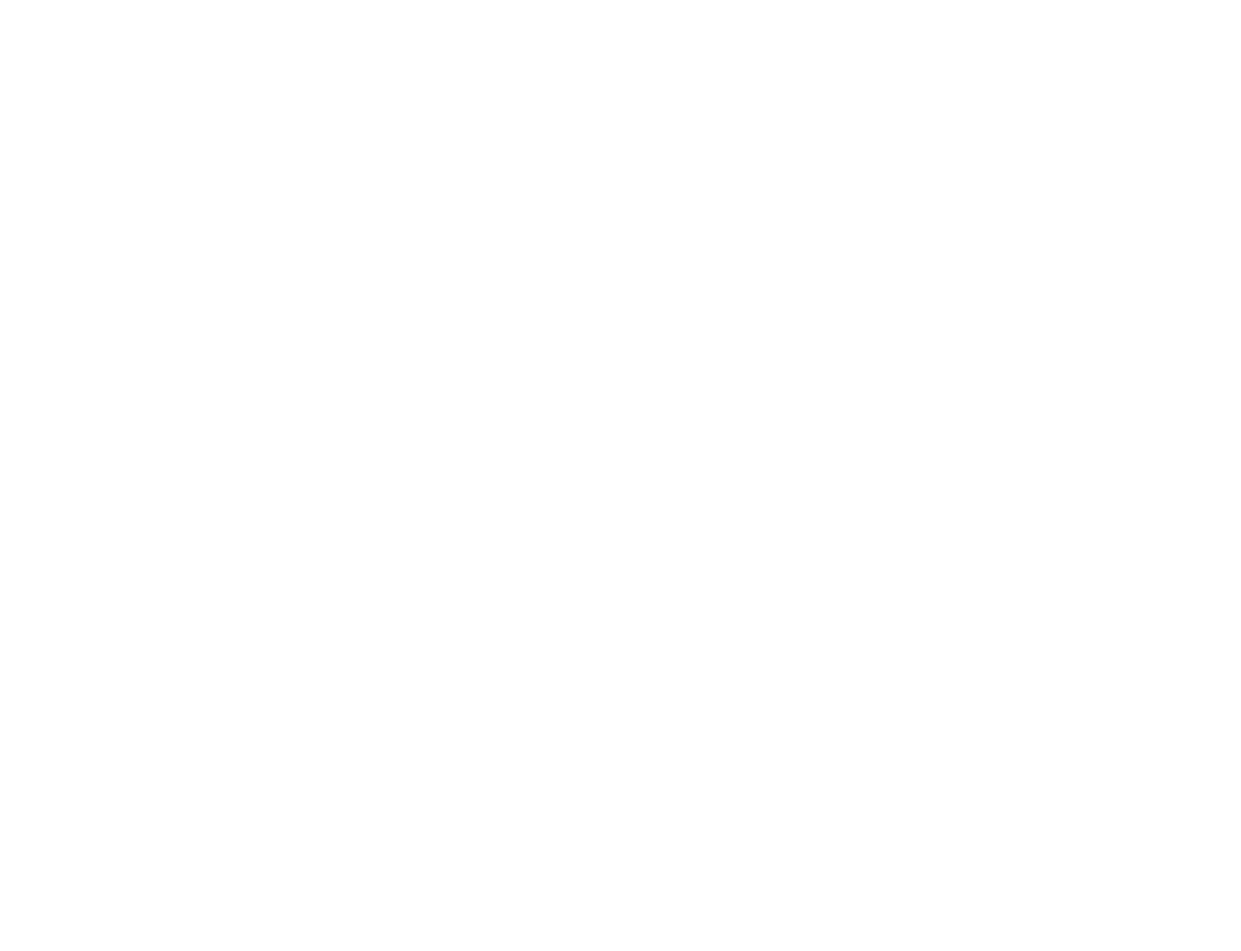
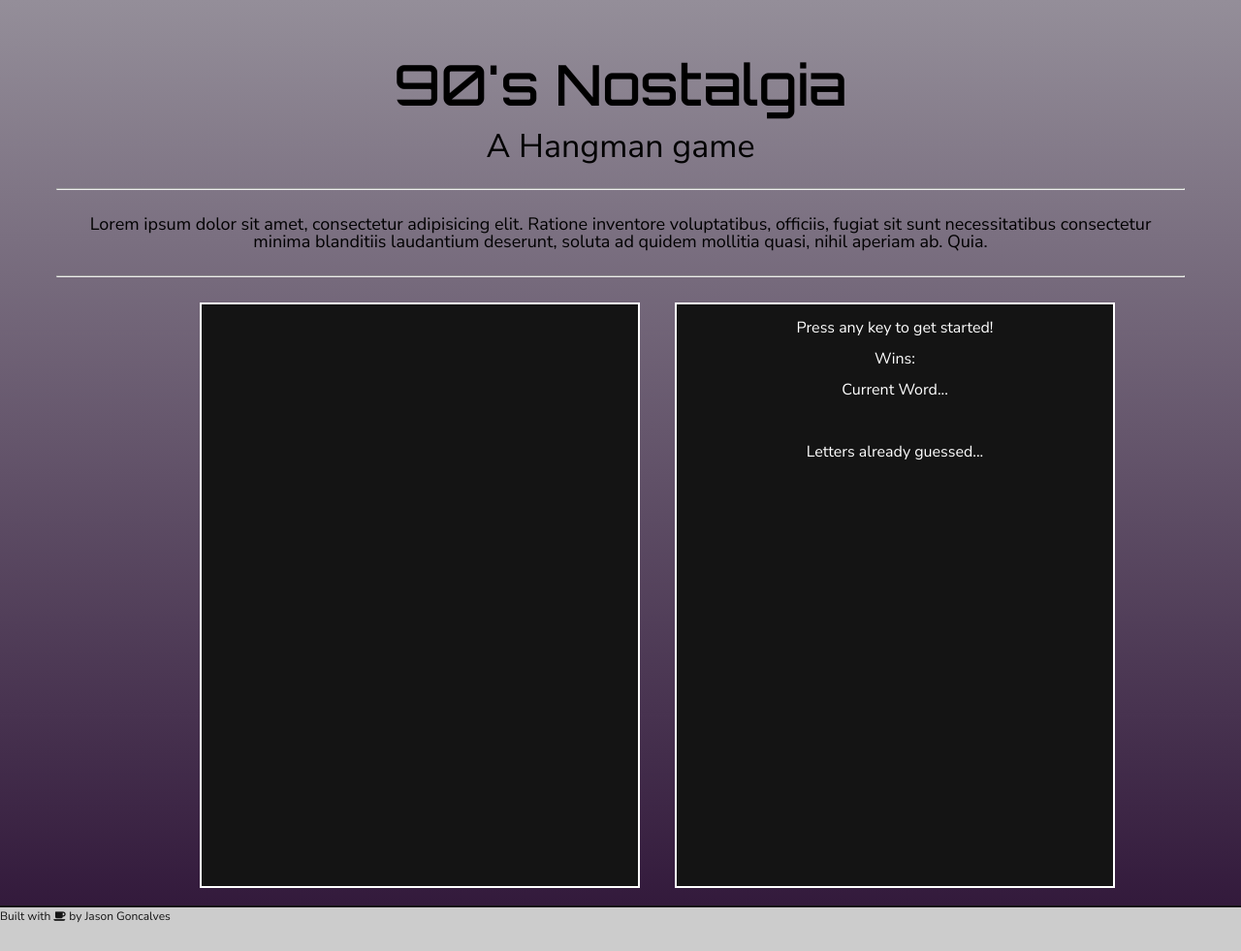
Before and after one commit to JGonc189/Hangman-Game, a plain HTML site: page index.html in a window 1280 px wide. Shown: the whole page at 97% size. Before the commit the page ends 800 px from the top, so only its background shows below. Drawn offline with Linux system fonts and the light colour scheme.

Commit message:
finsihed layout of the hangman game

```diff
--- a/assets/css/style.css
+++ b/assets/css/style.css
@@ -1,6 +1,91 @@
+@import url('https://fonts.googleapis.com/css?family=Nunito+Sans|Orbitron:500,700|Share+Tech+Mono');
+
+/* font-family: 'Share Tech Mono', monospace; */
+
+* {
+	position: relative;
+}
+
 body {
 	background: #948e99; /* fallback for old browsers */
 	background: -webkit-linear-gradient(#948e99, #2e1437);
 	background: -o-linear-gradient(#948e99, #2e1437);
 	background: linear-gradient(#948e99, #2e1437); /* Chrome 10-25, Safari 5.1-6 */ /* W3C, IE 10+/ Edge, Firefox 16+, Chrome 26+, Opera 12+, Safari 7+ */
 }
+
+h1,
+h2,
+h3,
+h4,
+h5,
+h6 {
+	font-family: 'Orbitron', sans-serif;
+}
+
+p,
+a,
+span {
+	font-family: 'Nunito Sans', sans-serif;
+}
+
+.wrapper {
+	padding: 3.625rem;
+}
+
+.title h1 {
+	font-weight: 500;
+	font-size: 3.625rem;
+	text-align: center;
+	line-height: 1;
+	letter-spacing: 1;
+}
+
+.title p {
+	font-size: 2.125rem;
+	text-align: center;
+	line-height: 1;
+	letter-spacing: 1;
+	padding: 1.125rem;
+}
+
+.rules p {
+	font-size: 1.125rem;
+	text-align: center;
+	line-height: 1;
+	letter-spacing: 1;
+	padding: 1.125rem;
+}
+
+#game,
+#scoreboard {
+	background-color: #141414;
+	border: 0.125rem solid #fff;
+	width: 28.125rem;
+	height: 37.5rem;
+	display: inline-block;
+	float: left;
+	left: 130px;
+	margin: 1.125rem;
+
+}
+
+#scoreboard p {
+	color: #fff;
+	text-align: center;
+	padding-top: 16px;
+}
+
+.footer {
+	clear: both;
+	margin: 0;
+	background-color: #ccc;
+	border-top: 0.125rem solid #141414;
+	height: 2.8125rem;
+	width: 100%;
+}
+
+.footer span {
+	color: #141414;
+	font-size: 0.75rem;
+	text-align: center;
+}
--- a/assets/javascript/game.js
+++ b/assets/javascript/game.js
@@ -1 +1,81 @@
-alert('Hello, World!');
+// const letters = ['a', 'b', 'c', 'd', 'e', 'f', 'g', 'h', 'i', 'j', 'k', 'l', 'm', 'n', 'o', 'p', 'q', 'r', 's', 't', 'u', 'v', 'w', 'x', 'y', 'z'];
+
+// an array of categories and topics from the 90s
+const words = [
+	'Friends',
+	'The Rugrats',
+	'Bill Clinton',
+	'Hey Arnold',
+	'Tamagotchi',
+	'Tupac',
+	'Biggie',
+	'Nirvana',
+	'TLC',
+	'Pulp Fiction',
+	'Forrest Gump',
+	'Beanie Babies',
+	'Milky Pens',
+	'Dunkaroos',
+	'Will Smith'
+];
+
+// guesses remanining
+
+let guesses = 10;
+
+// win counter
+
+let wins = 0
+
+// function is run whenever player presses a key
+window.addEventListener('keyup', function(event){
+	// determines if a key has been pressed
+	const userGuess = event.key;
+
+	// generate a random word from words array
+	const randomWord = words[Math.floor(Math.random() * words.length)];
+	console.log(randomWord);
+
+	// set a variable for letter blanks
+	let blanks = '';
+	// split string into individual letters
+	for (let i = 0; i < randomWord.length; i++) {
+		console.log(randomWord.charAt(i));
+		blanks = ' _ ' + ' '+ blanks;
+		console.log(blanks);
+		document.querySelector('#currentWord').innerHTML = blanks;
+	}
+
+	document.querySelector('#guesses').innerHTML = 'Number of guesses remaining... ' + guesses;
+});
+
+// function letterBlanks(blanks){
+// 	let result = '';
+// 	for (let i = 0; i < blanks.length; i++) {
+// 		result = "_" + result;
+// 	}
+
+
+
+// const messages = {
+// 	win: 'You Win!',
+// 	lost: 'You Lost!',
+// 	guessed: 'You already guessed that letter, please try again.',
+// 	validLetter: 'Please enter a valid letter'
+// };
+
+// show how many guesses
+
+// input information onto html document
+
+// we want to get a random word from the array.
+// function play(){
+// 	return words[Math.floor(Math.random() * words.length)];
+// }
+
+
+
+// 	return result;
+// }
+// play();
+// letterBlanks();
--- a/index.html
+++ b/index.html
@@ -6,9 +6,40 @@
 	<link rel="stylesheet" href="assets/css/reset.css">
 	<!-- custom styling -->
 	<link rel="stylesheet" href="assets/css/style.css">
+	<!-- fontawesome cdn -->
+	<link rel="stylesheet" href="https://maxcdn.bootstrapcdn.com/font-awesome/4.7.0/css/font-awesome.min.css">
 	<title>Hangman Game</title>
 </head>
 <body>
+	<!-- <h1>hello world</h1> -->
+	<div class="wrapper">
+		<div class="title">
+			<h1>90's Nostalgia</h1>
+			<p>A Hangman game</p>
+		</div>
+
+		<hr />
+		<div class="rules">
+			<p>Lorem ipsum dolor sit amet, consectetur adipisicing elit. Ratione inventore voluptatibus, officiis, fugiat sit sunt necessitatibus consectetur minima blanditiis laudantium deserunt, soluta ad quidem mollitia quasi, nihil aperiam ab. Quia.</p>
+		</div>
+
+		<hr />
+		<div id="game"></div>
+		<div id="scoreboard">
+			<p>Press any key to get started!</p>
+			<p>Wins: <span id="wins"></span></p>
+			<p>Current Word...</p>
+			<p id="currentWord"></p>
+			<p id="guesses"></p>
+			<p id="lettersGuessed">Letters already guessed...</p>
+		</div>
+
+
+	</div>
+
+	<div class="footer">
+			<span>Built with <i class="fa fa-coffee" aria-hidden="true"></i> by Jason Goncalves</span>
+		</div>
 	<script src="assets/javascript/game.js"></script>
 </body>
 </html>
```
